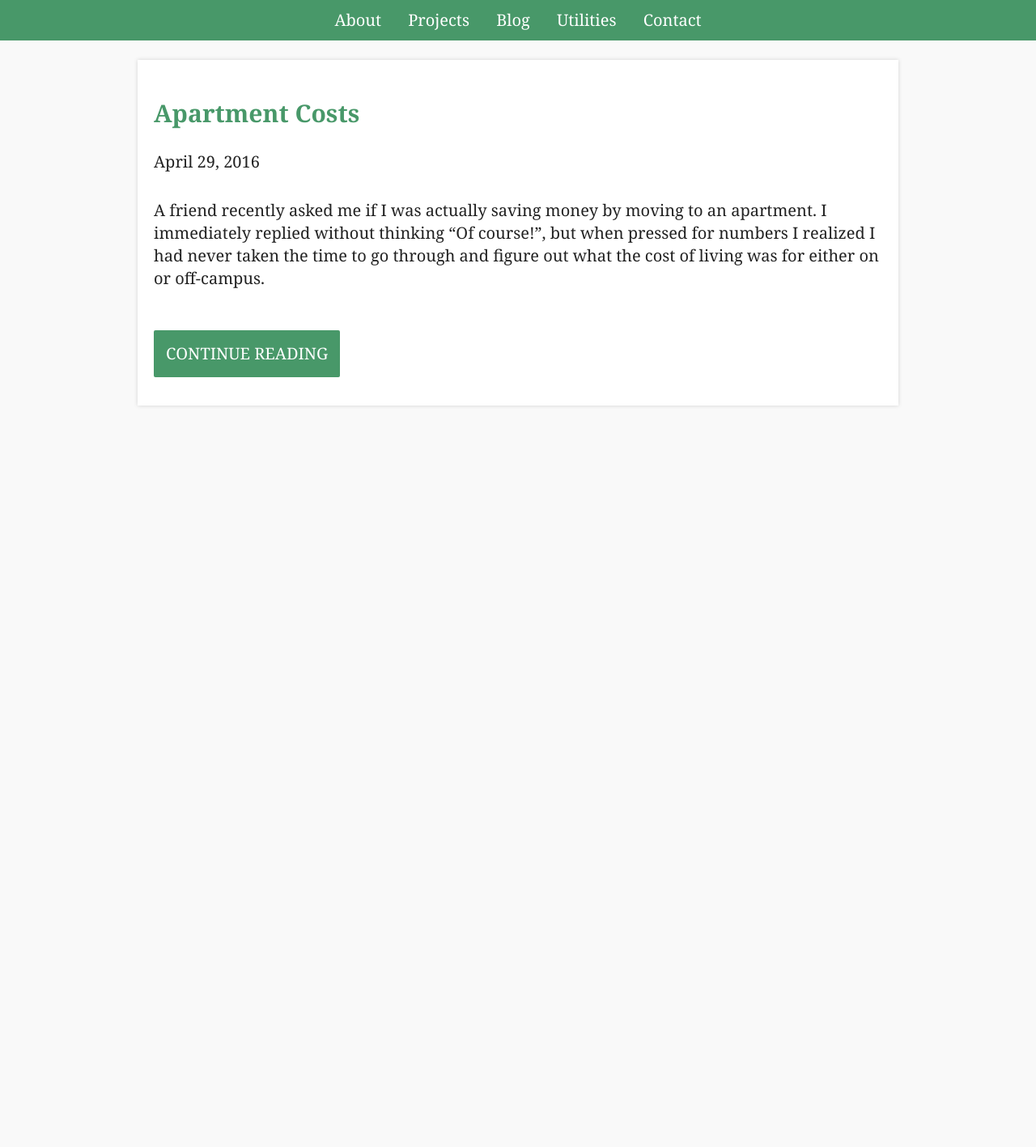
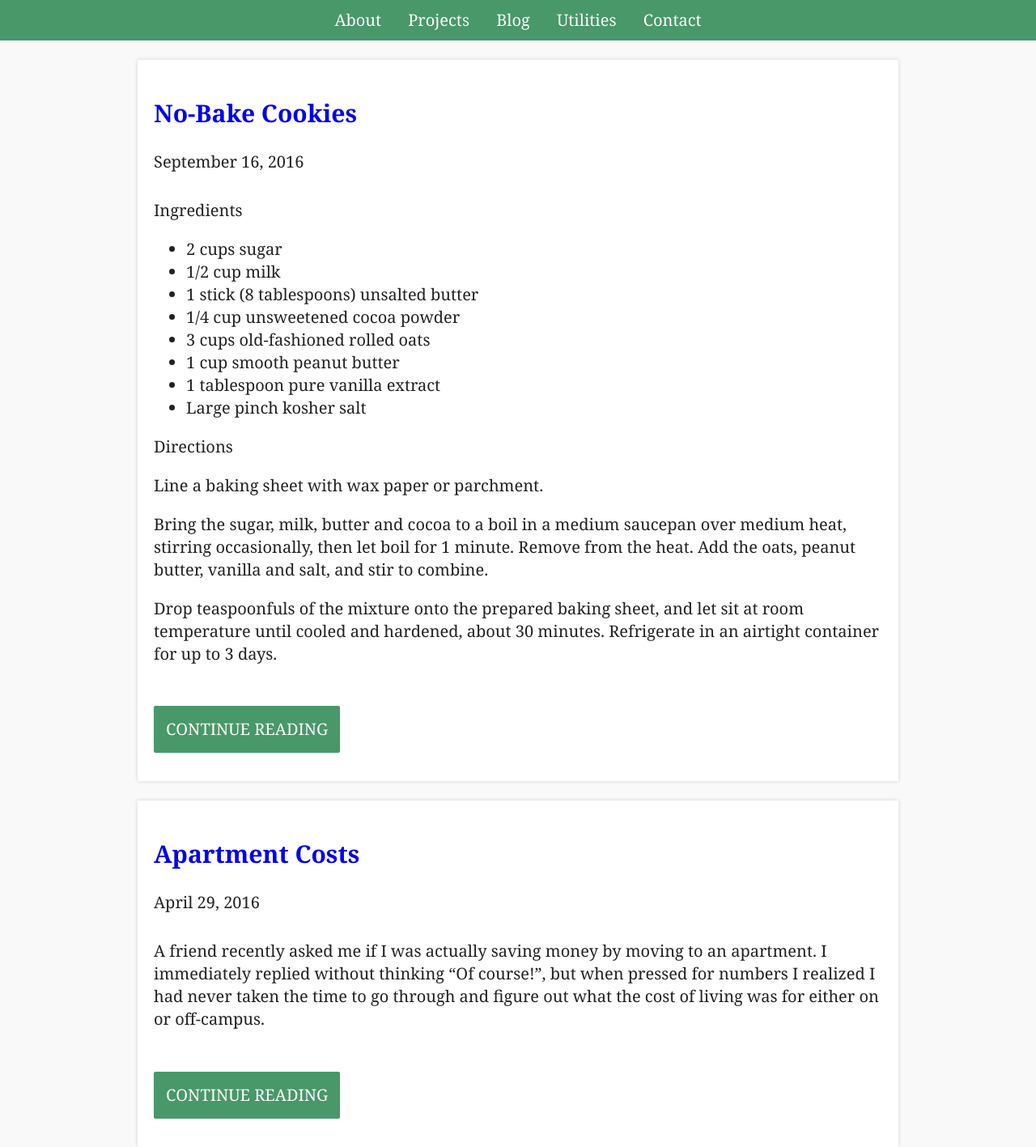
Before and after one commit to adamhammes/old-site, a Jekyll site: the page built from site/blog/index.html, in a window 1280 px wide. Shown: the whole page at 81% size. Built offline with Jekyll 4.4.1, drawn with Linux system fonts in a browser that asks for light colours; before the commit the page ends 900 px from its top, so only the background shows below that.

Commit message:
First recipe try

```diff
--- a/site/assets/_scss/content.scss
+++ b/site/assets/_scss/content.scss
@@ -40,7 +40,7 @@ h1 {
 }
 
 a {
-    color: #489869;
+    color: #9489869;
     text-decoration: none;
 }
 
--- /dev/null
+++ b/site/recipes/_posts/2016-09-16-no-bake-cookies.md
@@ -0,0 +1,27 @@
+---
+layout: post
+title: No-Bake Cookies
+---
+
+Ingredients
+
+* 2 cups sugar
+* 1/2 cup milk
+* 1 stick (8 tablespoons) unsalted butter
+* 1/4 cup unsweetened cocoa powder
+* 3 cups old-fashioned rolled oats
+* 1 cup smooth peanut butter
+* 1 tablespoon pure vanilla extract
+* Large pinch kosher salt
+
+
+Directions
+
+Line a baking sheet with wax paper or parchment.
+
+Bring the sugar, milk, butter and cocoa to a boil in a medium saucepan over medium heat, stirring occasionally, then let boil for 1 minute.
+Remove from the heat.
+Add the oats, peanut butter, vanilla and salt, and stir to combine.
+
+Drop teaspoonfuls of the mixture onto the prepared baking sheet, and let sit at room temperature until cooled and hardened, about 30 minutes.
+Refrigerate in an airtight container for up to 3 days.
```
Also changed, not shown: site/recipes/index.html (added, +11 -0 lines).
